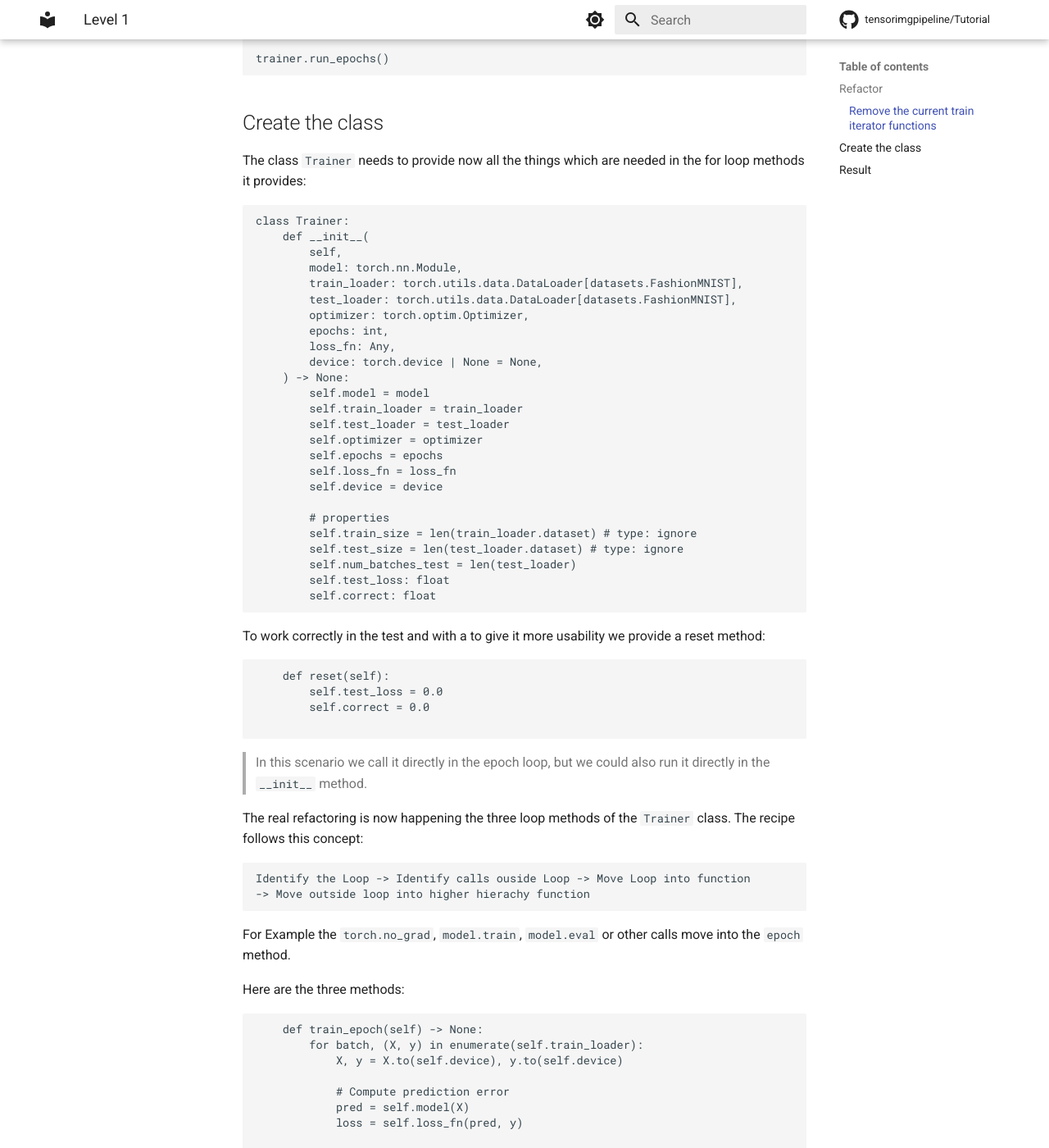
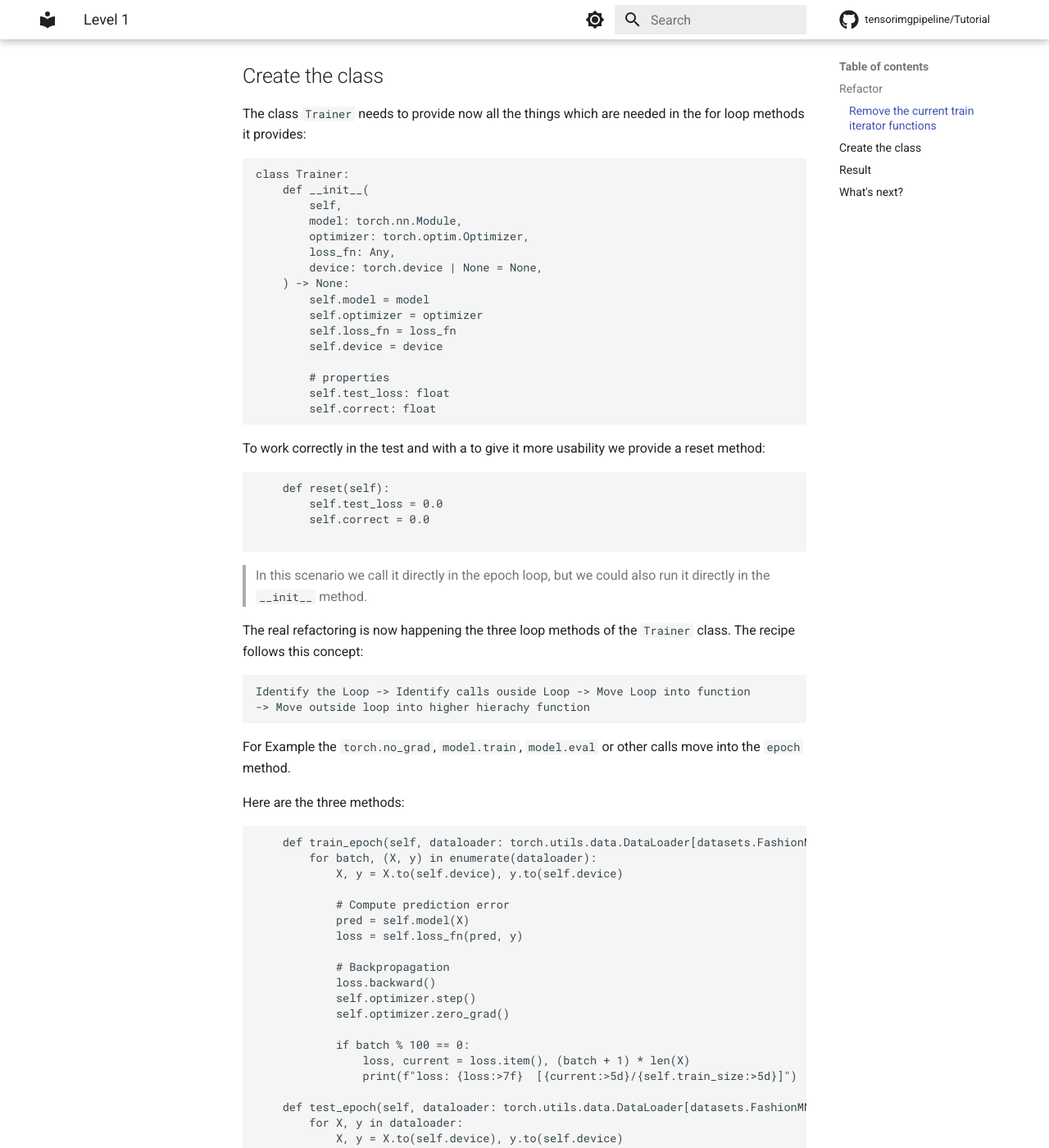
Before and after one commit to tensorimgpipeline/Tutorial, an MkDocs documentation site: the page built from docs/level_1.md, in a window 1280 px wide and 1400 px high, scrolled down 1205 px. Shown: the whole window at 82% size. Built offline with MkDocs 1.6.1 and Material for MkDocs 9.7.7, drawn with Linux system fonts in a browser that asks for light colours; comment, search, counter and statistics services are not loaded; some of the changed text lies outside the part shown.

Commit message:
Update leveel_1 according to changes from level_2

````diff
--- a/docs/level_1.md
+++ b/docs/level_1.md
@@ -39,15 +39,12 @@
 ```python
 trainer = trainer_lib.Trainer(
     model=model,
-    train_loader=train_dataloader,
-    test_loader=test_dataloader,
     optimizer=optimizer,
-    epochs=5,
     loss_fn=loss_fn,
     device=device
 )
 
-trainer.run_epochs()
+trainer.run_epochs(range(epochs), train_dataloader, test_dataloader)
 ```
 
 ## Create the class
@@ -60,25 +57,16 @@
     def __init__(
         self,
         model: torch.nn.Module,
-        train_loader: torch.utils.data.DataLoader[datasets.FashionMNIST],
-        test_loader: torch.utils.data.DataLoader[datasets.FashionMNIST],
         optimizer: torch.optim.Optimizer,
-        epochs: int,
         loss_fn: Any,
         device: torch.device | None = None,
     ) -> None:
         self.model = model
-        self.train_loader = train_loader
-        self.test_loader = test_loader
         self.optimizer = optimizer
-        self.epochs = epochs
         self.loss_fn = loss_fn
         self.device = device
 
         # properties
-        self.train_size = len(train_loader.dataset) # type: ignore
-        self.test_size = len(test_loader.dataset) # type: ignore
-        self.num_batches_test = len(test_loader)
         self.test_loss: float
         self.correct: float
 ```
@@ -109,8 +97,8 @@
 Here are the three methods:
 
 ```python
-    def train_epoch(self) -> None:
-        for batch, (X, y) in enumerate(self.train_loader):
+    def train_epoch(self, dataloader: torch.utils.data.DataLoader[datasets.FashionMNIST]) -> None:
+        for batch, (X, y) in enumerate(dataloader):
             X, y = X.to(self.device), y.to(self.device)
 
             # Compute prediction error
@@ -126,22 +114,30 @@
                 loss, current = loss.item(), (batch + 1) * len(X)
                 print(f"loss: {loss:>7f}  [{current:>5d}/{self.train_size:>5d}]")
 
-    def test_epoch(self) -> None:
-        for X, y in self.test_loader:
+    def test_epoch(self, dataloader: torch.utils.data.DataLoader[datasets.FashionMNIST]) -> None:
+        for X, y in dataloader:
             X, y = X.to(self.device), y.to(self.device)
             pred = self.model(X)
             self.test_loss += self.loss_fn(pred, y).item()
             self.correct += (pred.argmax(1) == y).type(torch.float).sum().item()
 
-    def run_epochs(self):
-        for t in range(self.epochs):
+    def run_epochs(
+        self,
+        epochs: range,
+        train_loader: torch.utils.data.DataLoader[datasets.FashionMNIST],
+        test_loader: torch.utils.data.DataLoader[datasets.FashionMNIST],
+    ):
+        self.train_size = len(train_loader.dataset)  # type: ignore
+        self.test_size = len(test_loader.dataset)  # type: ignore
+        self.num_batches_test = len(test_loader)
+        for t in epochs:
             print(f"Epoch {t+1}\n-------------------------------")
             self.model.train()
-            self.train_epoch()
+            self.train_epoch(train_loader)
             self.model.eval()
             self.reset()
             with torch.no_grad():
-                self.test_epoch()
+                self.test_epoch(test_loader)
             self.test_loss /= self.num_batches_test
             self.correct /= self.test_size
             print(f"Test Error: \n Accuracy: {(100*self.correct):>0.1f}%, Avg loss: {self.test_loss:>8f} \n")
@@ -150,3 +146,9 @@
 ## Result
 
 If everything works as expected, the result should look the same as in [level_0](level_1.md#expected-result)
+
+## What's next?
+
+We are now prepared to use the first functionality of tipi: decorator progress bars.
+
+In [Level 2](level_2.md), we'll add progress bars via decorator so you can see training progress in real-time.
````
Also changed, not shown: 2 other files.
